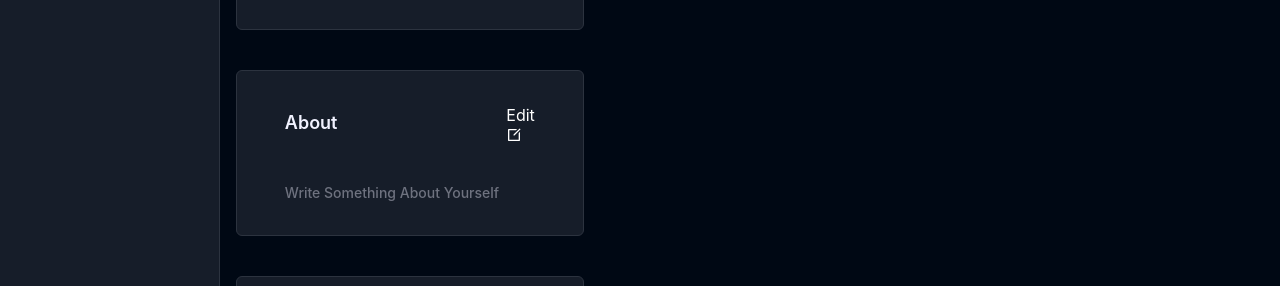
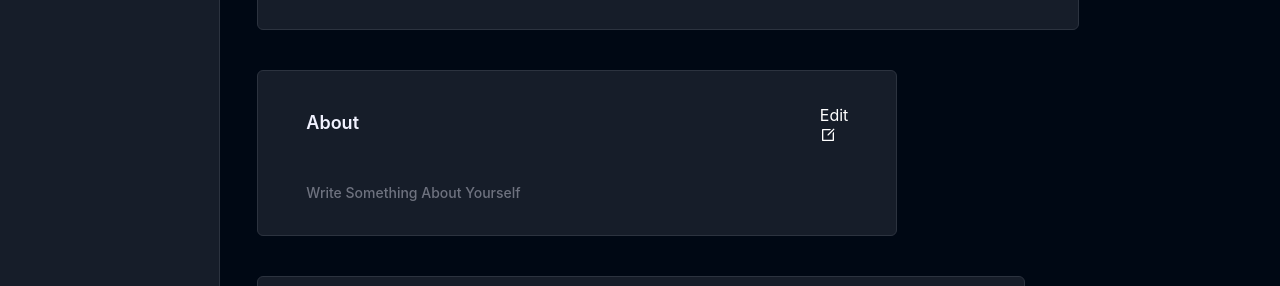
Before and after one commit to rashup198/edTech, a React (Create React App) app in the folder pathsala/: page /dashboard/my-profile in a window 1280 px wide. Shown: the part 302-588 px from the top of the page. Built offline with nearby package versions, Linux system fonts and the light colour scheme; no server answers; sample sign-in values are in the browser's storage.

Commit message:
Update MyProfile component layout

```diff
--- a/pathsala/src/components/core/Dashboard/MyProfile.jsx
+++ b/pathsala/src/components/core/Dashboard/MyProfile.jsx
@@ -37,8 +37,9 @@ export default function MyProfile() {
           <RiEditBoxLine />
         </IconBtn>
       </div>
-      <div className="my-10 flex flex-col gap-y-10 rounded-md border-[1px] border-richblack-700 bg-richblack-800 p-8 px-12">
-        <div className="flex w-full items-center justify-between">
+      <div className="w-[70vw] overflow-hidden">
+      <div className="my-10 w-[50vw] flex flex-col gap-y-10 rounded-md border-[1px] border-richblack-700 bg-richblack-800 p-8 px-12 ">
+        <div className="flex items-center justify-between">
           <p className="text-lg font-semibold text-richblack-5">About</p>
           <IconBtn
             text="Edit"
@@ -59,7 +60,7 @@ export default function MyProfile() {
           {user?.additionalDetails?.about ?? "Write Something About Yourself"}
         </p>
       </div>
-      <div className="my-10 flex flex-col gap-y-10 rounded-md border-[1px] border-richblack-700 bg-richblack-800 p-8 px-12">
+      <div className="my-10 w-[60vw] flex flex-col gap-y-10 rounded-md border-[1px] border-richblack-700 bg-richblack-800 p-8 px-12">
         <div className="flex w-full items-center justify-between">
           <p className="text-lg font-semibold text-richblack-5">
             Personal Details
@@ -117,6 +118,7 @@ export default function MyProfile() {
           </div>
         </div>
       </div>
+      </div>
     </>
   )
 }
```
